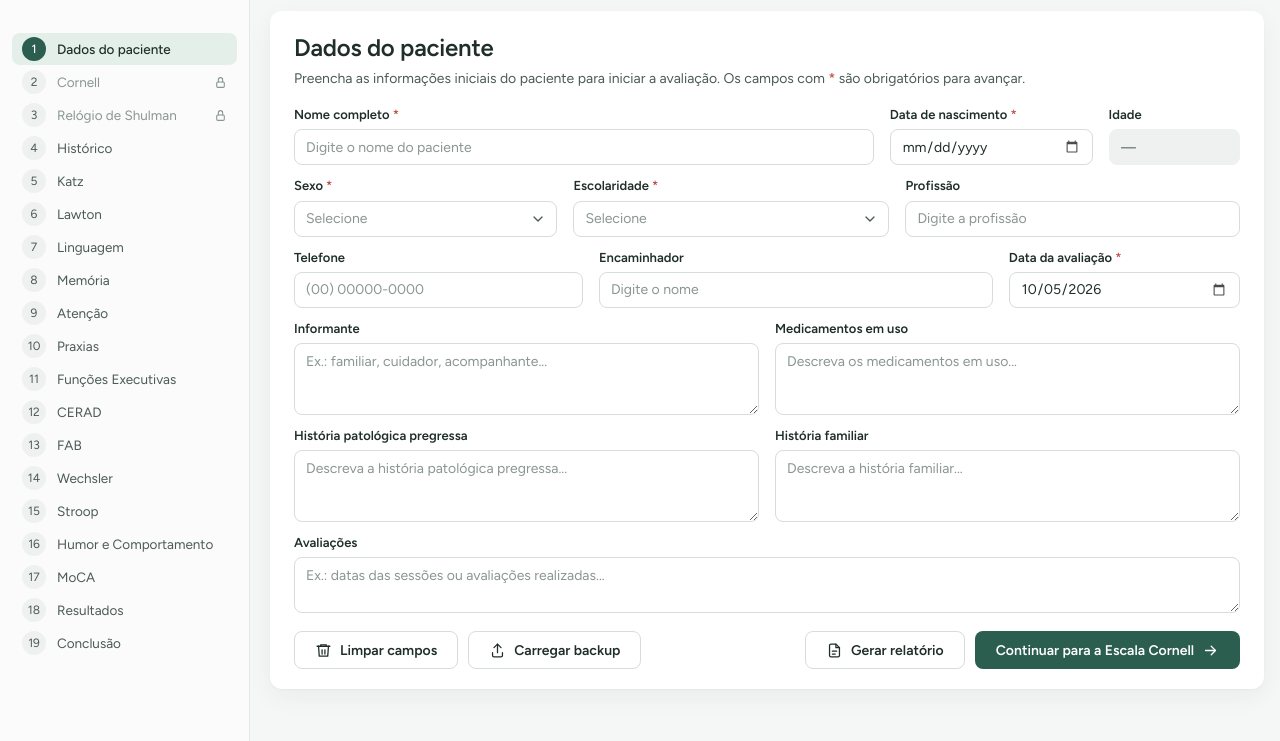
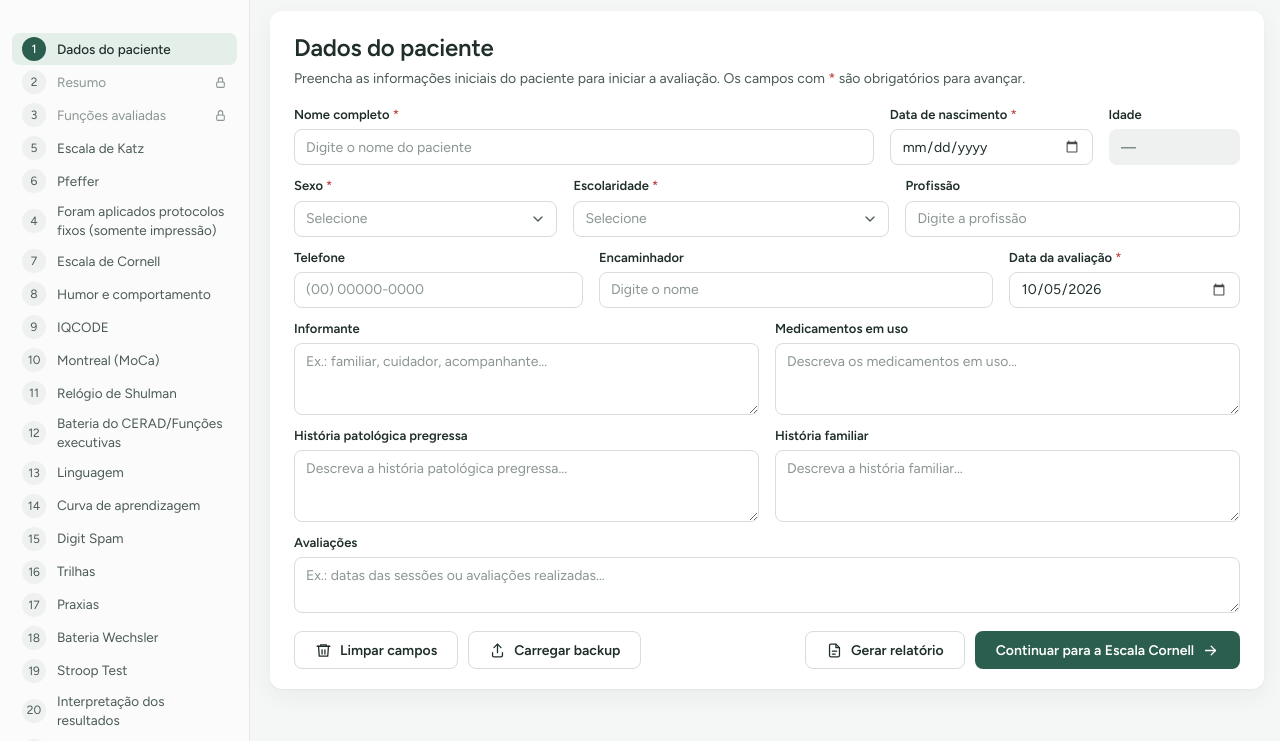
Before and after one commit to samucasimoes/avaliacao_neuropsicologica, a plain HTML site: page index.html in a window 1280 px wide. Shown: the part 59-800 px from the top of the page. Drawn offline with Linux system fonts and the light colour scheme.

Commit message:
Muda nomes do menu

```diff
--- a/index.html
+++ b/index.html
@@ -32,24 +32,26 @@
       <nav class="steps" aria-label="Etapas da avaliação">
         <ol class="steps-list">
           <li><a class="step active" href="#dados" data-secao="dados" aria-current="step"><span class="step-num">1</span>Dados do paciente</a></li>
-          <li><a class="step bloqueada" href="#cornell" data-secao="cornell" aria-disabled="true" title="Preencha os dados do paciente para liberar"><span class="step-num">2</span>Cornell<svg class="step-lock" viewBox="0 0 24 24" aria-hidden="true"><rect x="5" y="11" width="14" height="10" rx="2"/><path d="M8 11V7a4 4 0 0 1 8 0v4"/></svg></a></li>
-          <li><a class="step bloqueada" href="#shulman" data-secao="shulman" aria-disabled="true" title="Preencha os dados do paciente para liberar"><span class="step-num">3</span>Relógio de Shulman<svg class="step-lock" viewBox="0 0 24 24" aria-hidden="true"><rect x="5" y="11" width="14" height="10" rx="2"/><path d="M8 11V7a4 4 0 0 1 8 0v4"/></svg></a></li>
-          <li><span class="step disabled" title="Em breve"><span class="step-num">4</span>Histórico</span></li>
-          <li><span class="step disabled" title="Em breve"><span class="step-num">5</span>Katz</span></li>
-          <li><span class="step disabled" title="Em breve"><span class="step-num">6</span>Lawton</span></li>
-          <li><span class="step disabled" title="Em breve"><span class="step-num">7</span>Linguagem</span></li>
-          <li><span class="step disabled" title="Em breve"><span class="step-num">8</span>Memória</span></li>
-          <li><span class="step disabled" title="Em breve"><span class="step-num">9</span>Atenção</span></li>
-          <li><span class="step disabled" title="Em breve"><span class="step-num">10</span>Praxias</span></li>
-          <li><span class="step disabled" title="Em breve"><span class="step-num">11</span>Funções Executivas</span></li>
-          <li><span class="step disabled" title="Em breve"><span class="step-num">12</span>CERAD</span></li>
-          <li><span class="step disabled" title="Em breve"><span class="step-num">13</span>FAB</span></li>
-          <li><span class="step disabled" title="Em breve"><span class="step-num">14</span>Wechsler</span></li>
-          <li><span class="step disabled" title="Em breve"><span class="step-num">15</span>Stroop</span></li>
-          <li><span class="step disabled" title="Em breve"><span class="step-num">16</span>Humor e Comportamento</span></li>
-          <li><span class="step disabled" title="Em breve"><span class="step-num">17</span>MoCA</span></li>
-          <li><span class="step disabled" title="Em breve"><span class="step-num">18</span>Resultados</span></li>
-          <li><span class="step disabled" title="Em breve"><span class="step-num">19</span>Conclusão</span></li>
+          <li><a class="step bloqueada" href="#cornell" data-secao="cornell" aria-disabled="true" title="Preencha os dados do paciente para liberar"><span class="step-num">2</span>Resumo<svg class="step-lock" viewBox="0 0 24 24" aria-hidden="true"><rect x="5" y="11" width="14" height="10" rx="2"/><path d="M8 11V7a4 4 0 0 1 8 0v4"/></svg></a></li>
+          <li><a class="step bloqueada" href="#shulman" data-secao="shulman" aria-disabled="true" title="Preencha os dados do paciente para liberar"><span class="step-num">3</span>Funções avaliadas<svg class="step-lock" viewBox="0 0 24 24" aria-hidden="true"><rect x="5" y="11" width="14" height="10" rx="2"/><path d="M8 11V7a4 4 0 0 1 8 0v4"/></svg></a></li>
+          <li><span class="step" title="Em breve"><span class="step-num">5</span>Escala de Katz</span></li>
+          <li><span class="step" title="Em breve"><span class="step-num">6</span>Pfeffer</span></li>
+          <li><span class="step" title="Em breve"><span class="step-num">4</span>Foram aplicados protocolos fixos (somente impressão)</span></li>
+          <li><span class="step" title="Em breve"><span class="step-num">7</span>Escala de Cornell</span></li>
+          <li><span class="step" title="Em breve"><span class="step-num">8</span>Humor e comportamento</span></li>
+          <li><span class="step" title="Em breve"><span class="step-num">9</span>IQCODE</span></li>
+          <li><span class="step" title="Em breve"><span class="step-num">10</span>Montreal (MoCa)</span></li>
+          <li><span class="step" title="Em breve"><span class="step-num">11</span>Relógio de Shulman</span></li>
+          <li><span class="step" title="Em breve"><span class="step-num">12</span>Bateria do CERAD/Funções executivas</span></li>
+          <li><span class="step" title="Em breve"><span class="step-num">13</span>Linguagem</span></li>
+          <li><span class="step" title="Em breve"><span class="step-num">14</span>Curva de aprendizagem</span></li>
+          <li><span class="step" title="Em breve"><span class="step-num">15</span>Digit Spam</span></li>
+          <li><span class="step" title="Em breve"><span class="step-num">16</span>Trilhas</span></li>
+          <li><span class="step" title="Em breve"><span class="step-num">17</span>Praxias</span></li>
+          <li><span class="step" title="Em breve"><span class="step-num">18</span>Bateria Wechsler</span></li>
+          <li><span class="step" title="Em breve"><span class="step-num">19</span>Stroop Test</span></li>
+          <li><span class="step" title="Em breve"><span class="step-num">20</span>Interpretação dos resultados</span></li>
+          <li><span class="step" title="Em breve"><span class="step-num">21</span>Conclusão</span></li>
         </ol>
       </nav>
     </aside>
```
